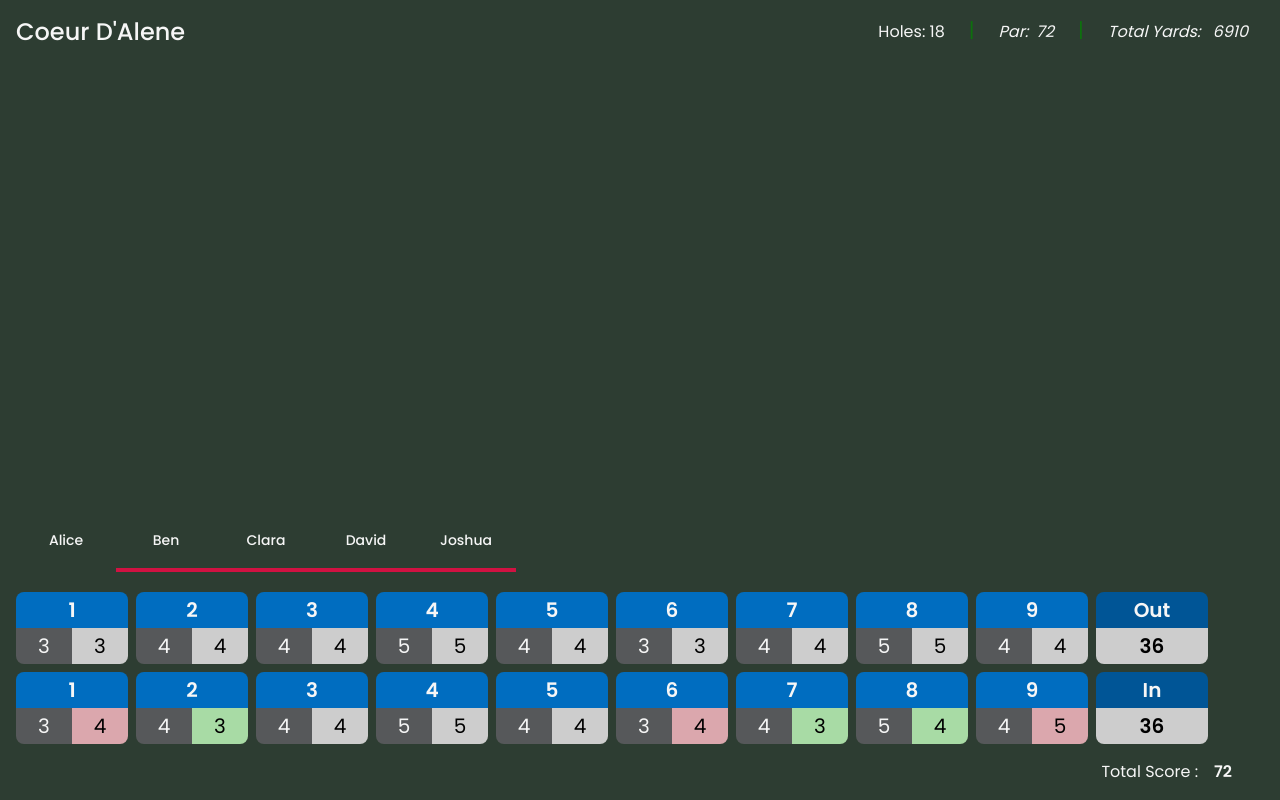
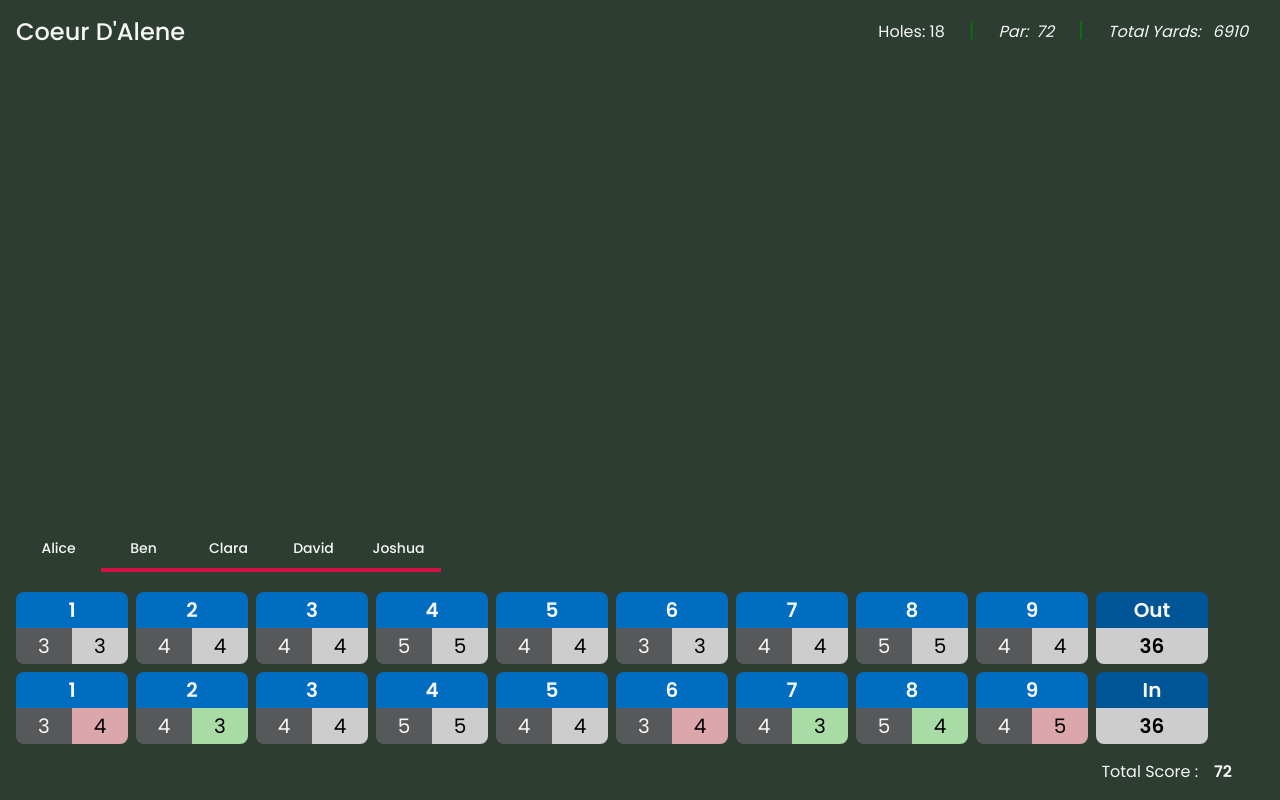
Before and after one commit to briantweed/golf-buddy, a Next.js app: page / in a window 1280 px wide. Built offline with nearby package versions, Linux system fonts and the light colour scheme.

Commit message:
init commit

```diff
--- a/src/components/widgets/TabWidget/styles.module.scss
+++ b/src/components/widgets/TabWidget/styles.module.scss
@@ -8,10 +8,10 @@
         .tab {
             @apply relative flex items-center justify-center;
             @apply font-medium text-sm;
-            @apply p-4;
+            @apply px-4 pb-2;
             @apply rounded-tl-md rounded-tr-md;
             @apply transition duration-300 ease-in-out;
-            min-width: 100px;
+            min-width: 85px;
 
             &:after {
                 content: "";
```
